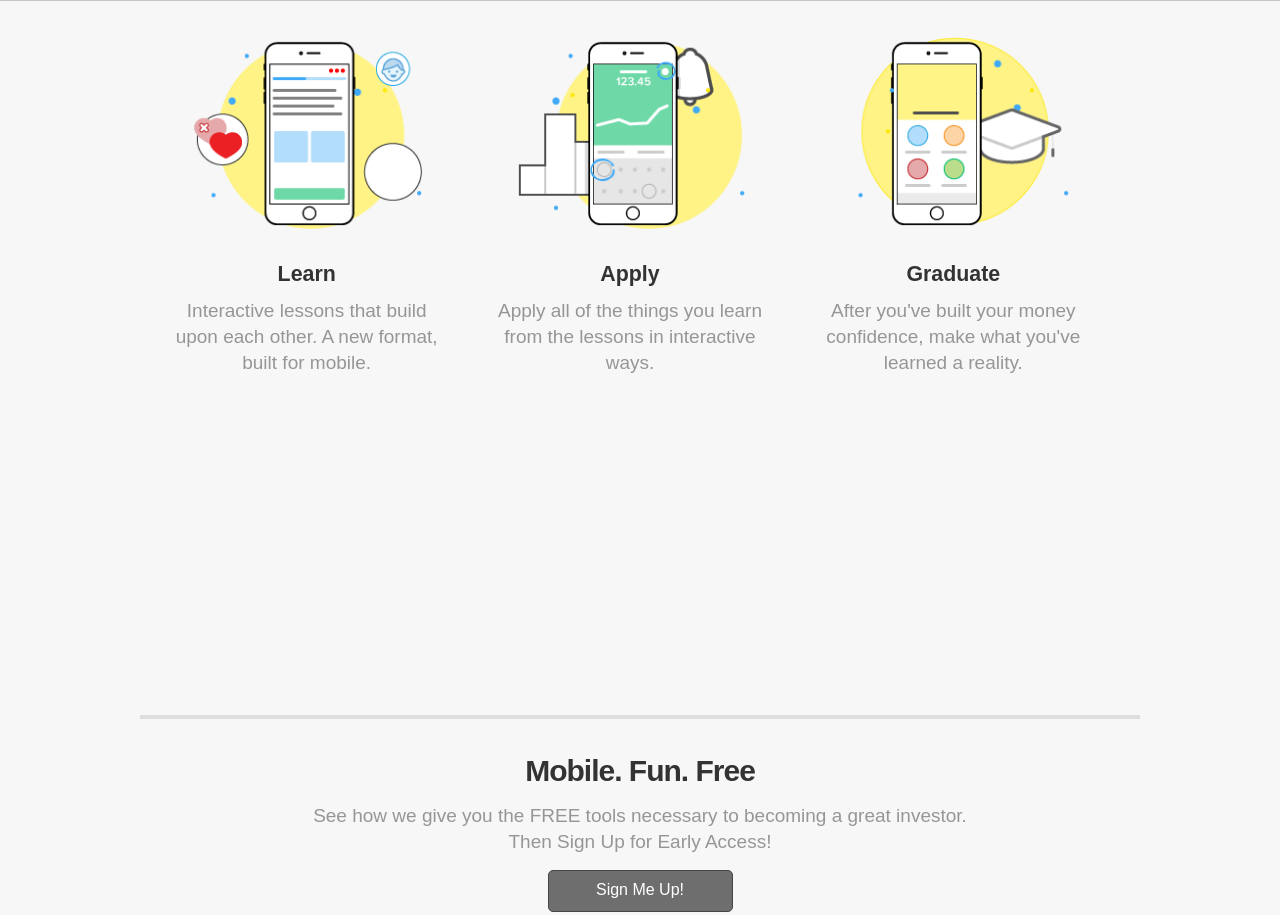
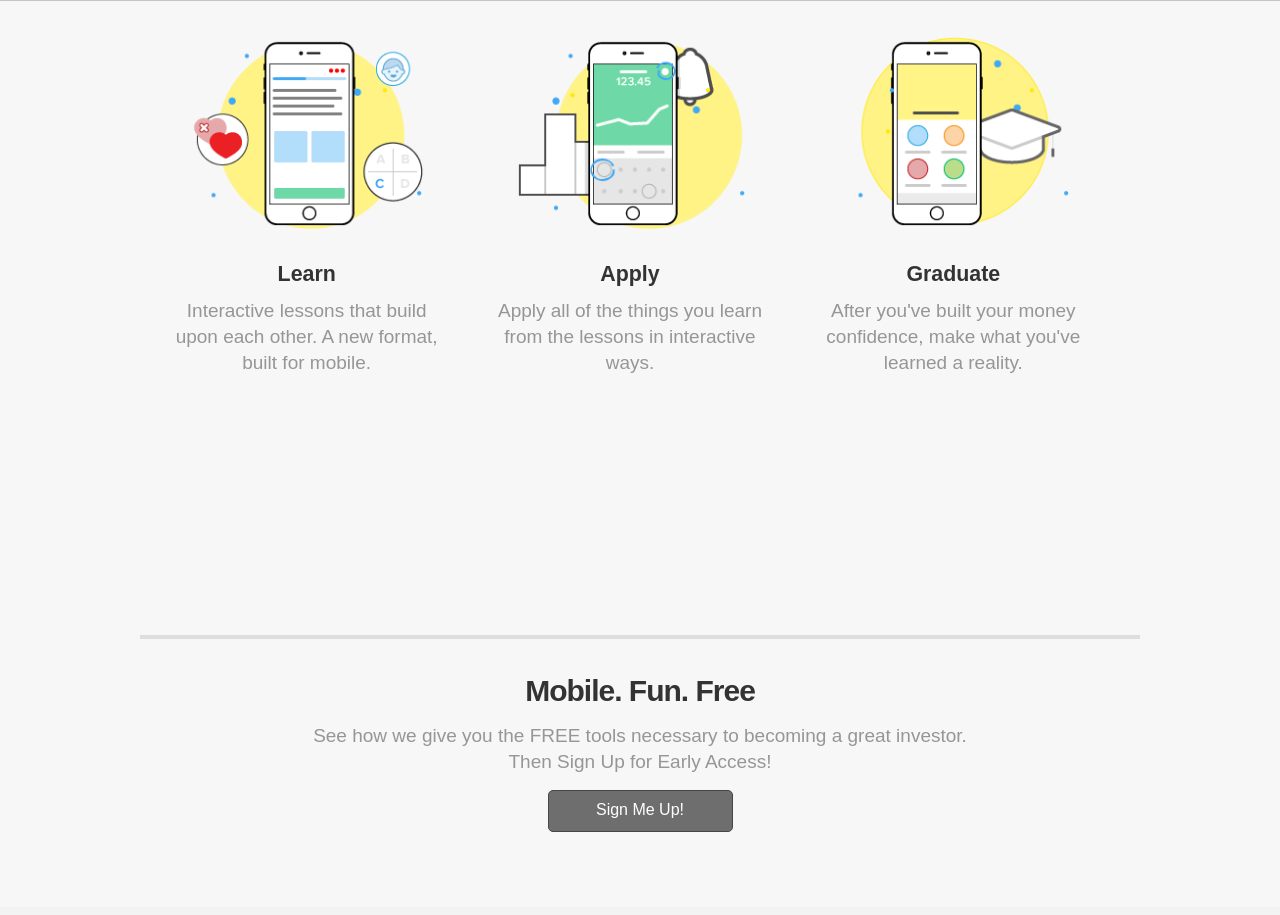
Before and after one commit to pjones23/YellowBirdSignup, a PHP site: page /how-it-works.php in a window 1280 px wide. Shown: the part 45-960 px from the top of the page. After the commit the page ends 877 px from the top, so only its background shows below. Run offline with PHP 8.4, Linux system fonts and the light colour scheme; some libraries are stand-ins or nearby versions.

Commit message:
Final style touches

```diff
--- a/config/config.php
+++ b/config/config.php
@@ -6,7 +6,7 @@
  * Time: 2:18 PM
  */
 
-$env = "beta"; // local, beta, prod
+$env = "prod"; // local, beta, prod
 
 if($env == "local"){
     require_once('local/config.php');
--- a/css/global.css
+++ b/css/global.css
@@ -196,7 +196,7 @@ body {
     .header-container--third,
     .header-container--third__full {
         width: 100%;
-        height: 80vh;
+        height: 70vh;
         float: left;
         margin: 0px 0;
         padding: 5em 1.5em;
@@ -205,6 +205,7 @@ body {
 
     .header-container--third:nth-child(2) {
         background-color: #a3e6c3;
+        background-color: transparent;
     }
     .header-container--third:nth-child(4) {
         background-color: transparent;
@@ -445,7 +446,7 @@ body {
 
     .iphone-shell {
         position: absolute;
-        top: 316px;
+        top: 362px;
         left:8px;
         right:0;
         margin-left:auto;
@@ -1269,9 +1270,10 @@ body {
     .header-container--third,
     .header-container--third__full {
         position: relative;
+        height: 70vh;
         width: 50%;
         float: left;
-        margin: 80px 0;
+        margin: 40px 0 0 0;
         padding: 1em 1em;
         background-color: transparent;
     }
--- a/investing.php
+++ b/investing.php
@@ -83,7 +83,7 @@
 
             <h2>Do You Shop?</h2>
 
-            <p>Where was the last placed you purchased something worth more than $50?</p></aside>
+            <p>Where was the last place you purchased something worth more than $50?</p></aside>
 
         <form autocomplete="off" onsubmit="event.preventDefault();">
 
--- a/js/YB.js
+++ b/js/YB.js
@@ -71,7 +71,7 @@ function populateRefPage(info, newSubscription){
     // populate Twitter share href
     var twitterBtn = document.getElementById('share_twitter');
     twitterBtn.onclick = function(){
-        window.open('https://twitter.com/intent/tweet?url=' + yellowBirdURL + '?ref=' + info.refCode +';text=YellowBird+is+a+gamified+stock+market+education+platform.+Reserve+your+spot+today+at+' + yellowBirdURL + '?ref=' + info.refCode +'&amp;via=getyellowbird', '_blank', 'width=550,height=500');
+        window.open('https://twitter.com/intent/tweet?url=' + yellowBirdURL + '?ref=' + info.refCode +';text=YellowBird+is+a+free+gamified+financial+education+platform.+Reserve+your+spot+today+at+' + yellowBirdURL + '?ref=' + info.refCode +'&amp;via=getyellowbird', '_blank', 'width=550,height=500');
     };
 
     // populate Facebook share href
--- a/refer-a-friend.php
+++ b/refer-a-friend.php
@@ -100,15 +100,15 @@
                     <div class="progress-bar__blue"></div>
 
                     <li class="level">
-                        <p><span class="signees">15</span><br>First Round Access +<br> YellowBird TShirt</p>
+                        <p><span class="signees">15</span><br>Beta Access +<br> YellowBird T-Shirt</p>
                     </li>
 
                     <li class="level">
-                        <p><span class="signees">10</span><br>First Round Access</p>
+                        <p><span class="signees">10</span><br>Private Beta Access</p>
                     </li>
 
                     <li class="level">
-                        <p><span class="signees">5</span><br>Second Round Access</p>
+                        <p><span class="signees">5</span><br>Public Beta Access</p>
                     </li>
 
                 </div>
```
Also changed, not shown: images/works.png, images/works@2x.png, 1 other file.
